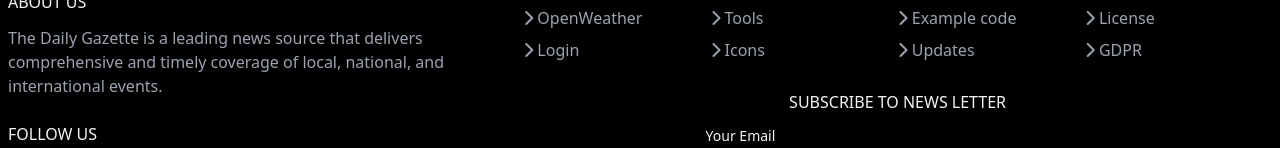
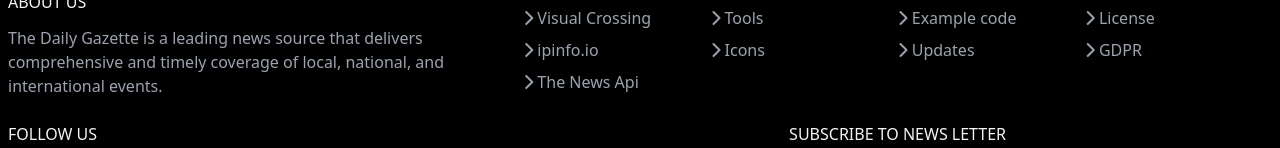
Before and after one commit to googjohn/Mini-2-tailwindcss, a website: page src/index.html in a window 1280 px wide. Shown: the part 2347-2495 px from the top of the page. Drawn offline with nearby package versions, Linux system fonts and the light colour scheme; files that its build step writes are made by us from their sources; no server answers; some icons are missing.

Commit message:
footer resource

```diff
--- a/src/index.html
+++ b/src/index.html
@@ -1426,13 +1426,17 @@
                       Css</a>
                   </li>
                   <li class="py-1 hover:text-white">
-                    <a href="https://openweathermap.org/" class="hover:underline hover:decoration-red-700"><i
+                    <a href="https://www.visualcrossing.com/" class="hover:underline hover:decoration-red-700"><i
                         class="fa-solid fa-chevron-right"></i>
-                      OpenWeather</a>
-                  </li>
-                  <li class="py-1 hover:text-white">
-                    <a href="#" class="hover:underline hover:decoration-red-700">
-                      <i class="fa-solid fa-chevron-right"></i> Login</a>
+                      Visual Crossing</a>
+                  </li>
+                  <li class="py-1 hover:text-white">
+                    <a href="https://ipinfo.io/" class="hover:underline hover:decoration-red-700">
+                      <i class="fa-solid fa-chevron-right"></i> ipinfo.io</a>
+                  </li>
+                  <li class="py-1 hover:text-white">
+                    <a href="https://www.thenewsapi.com/" class="hover:underline hover:decoration-red-700">
+                      <i class="fa-solid fa-chevron-right"></i> The News Api</a>
                   </li>
                 </ul>
               </div>
```
